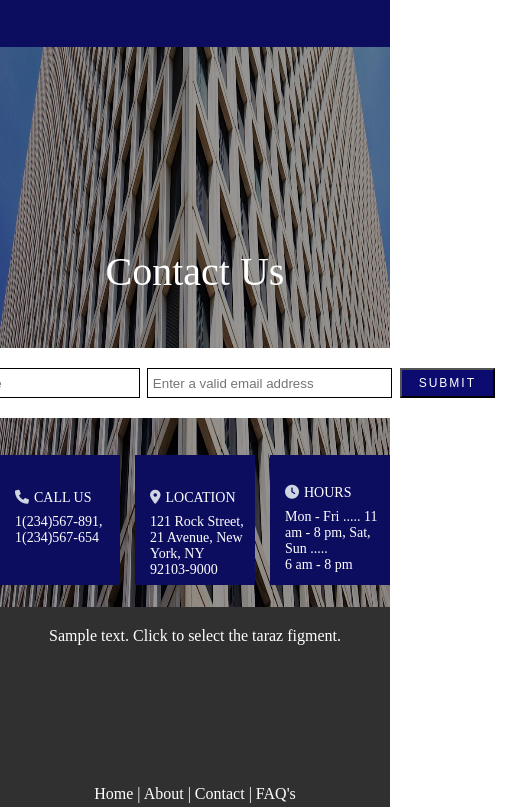
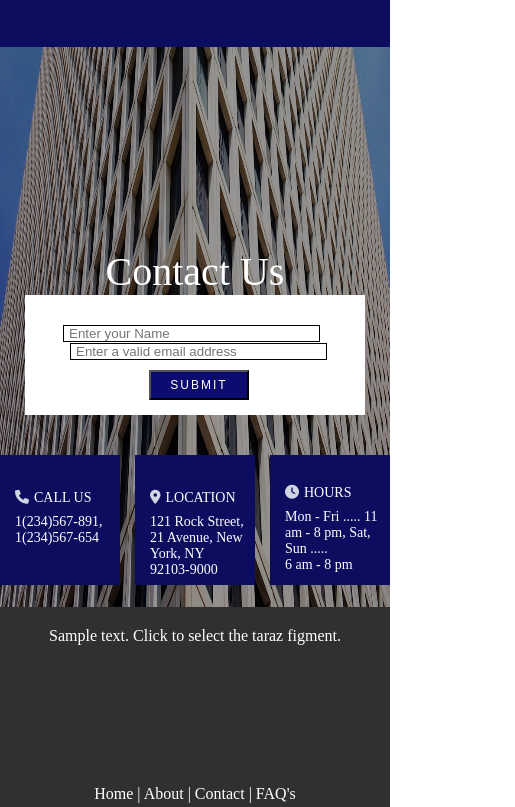
Before and after one commit to sufyansafdar1512/archit-design, a plain HTML site: page index.html in a window 390 px wide. Shown: the part 1437-2244 px from the top of the page, 515 px wide, since content can reach past the window. Drawn offline with Linux system fonts and the light colour scheme.

Commit message:
Update style.css

```diff
--- a/style.css
+++ b/style.css
@@ -153,3 +153,20 @@ button {
     text-align: left;
     padding-left: 15px;
 }
+
+@media only screen and (max-width: 600px) {
+    .inputbox {
+        top: 55%;
+        width: 300px;
+        height: 80px;
+        display: inline;
+    }
+    #inputname{
+        margin-top: 10px;
+        margin-right: 7px;
+    }
+    button{
+       margin-top: 10px;
+
+    }
+  }
```
